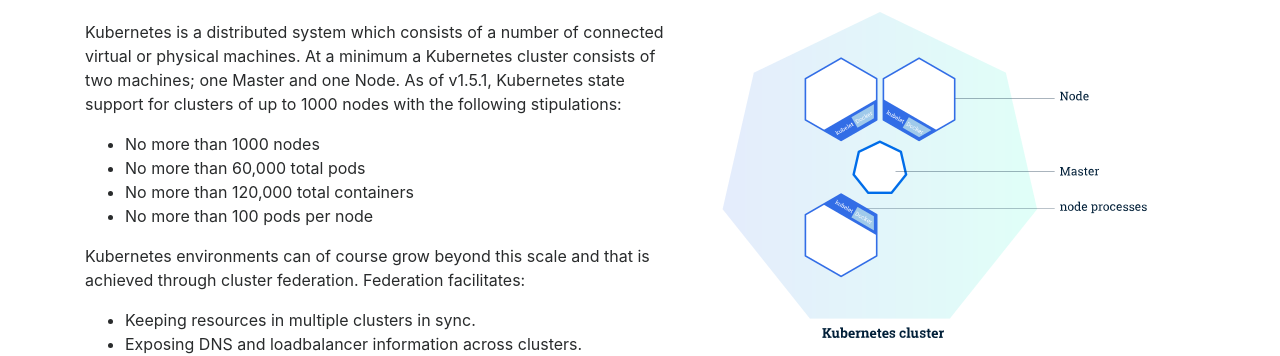
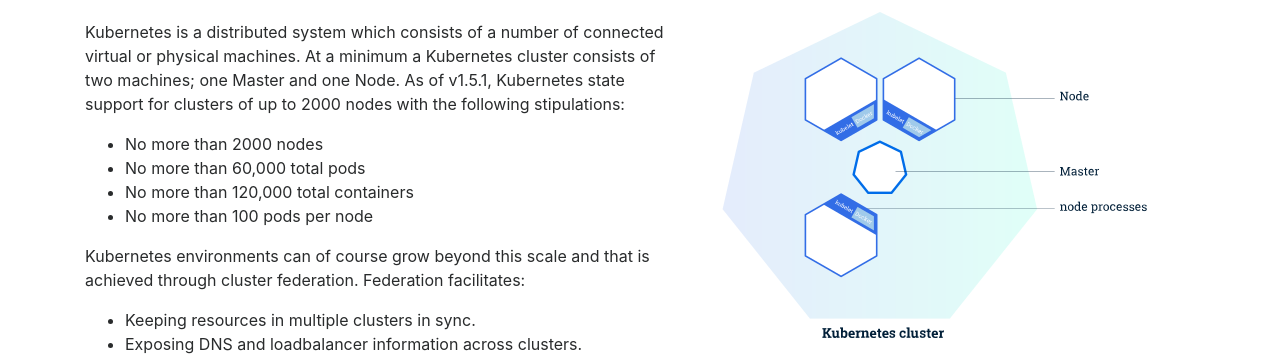
Before and after one commit to monkeylittle/monkeylittle, a Jekyll site: the page built from _posts/2017-02-06-kubernetes-fundamentals.md, in a window 1280 px wide and 900 px high, scrolled down 474 px. Shown: the part 238-594 px from the top of the window. Built offline with Jekyll 4.4.1, drawn with Linux system fonts in a browser that asks for light colours; comment, search, counter and statistics services are not loaded.

Commit message:
Fix error in the number of supported nodes stated in Kubernetes Fundamentals.

```diff
--- a/_posts/2017-02-06-kubernetes-fundamentals.md
+++ b/_posts/2017-02-06-kubernetes-fundamentals.md
@@ -24,9 +24,9 @@
 
 <img src="/assets/img/post/2017-02-06-kubernetes-fundamentals/kubernetes-cluster.png" class="img-fluid mx-5 pull-right">
 
-Kubernetes is a distributed system which consists of a number of connected virtual or physical machines.  At a minimum a Kubernetes cluster consists of two machines; one Master and one Node.  As of v1.5.1, Kubernetes state support for clusters of up to 1000 nodes with the following stipulations:
+Kubernetes is a distributed system which consists of a number of connected virtual or physical machines.  At a minimum a Kubernetes cluster consists of two machines; one Master and one Node.  As of v1.5.1, Kubernetes state support for clusters of up to 2000 nodes with the following stipulations:
 
-- No more than 1000 nodes
+- No more than 2000 nodes
 - No more than 60,000 total pods
 - No more than 120,000 total containers
 - No more than 100 pods per node
```
